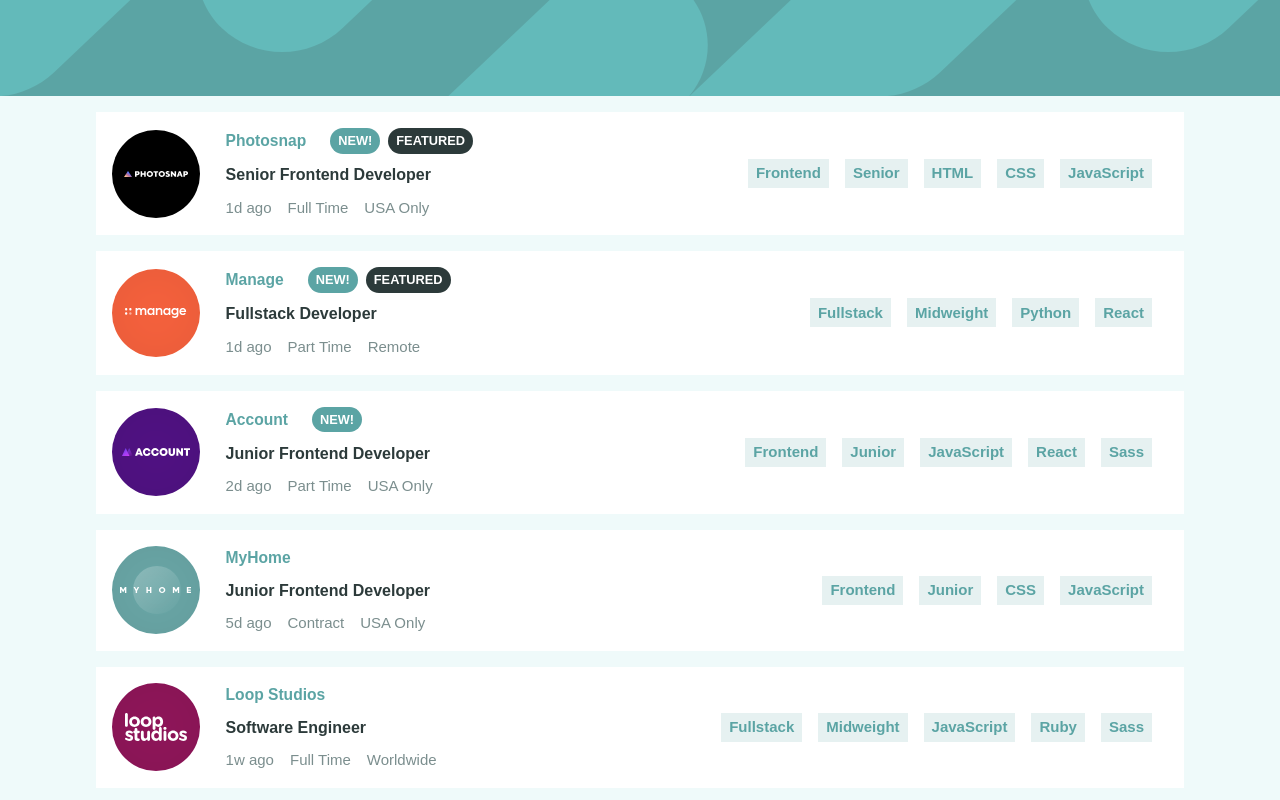
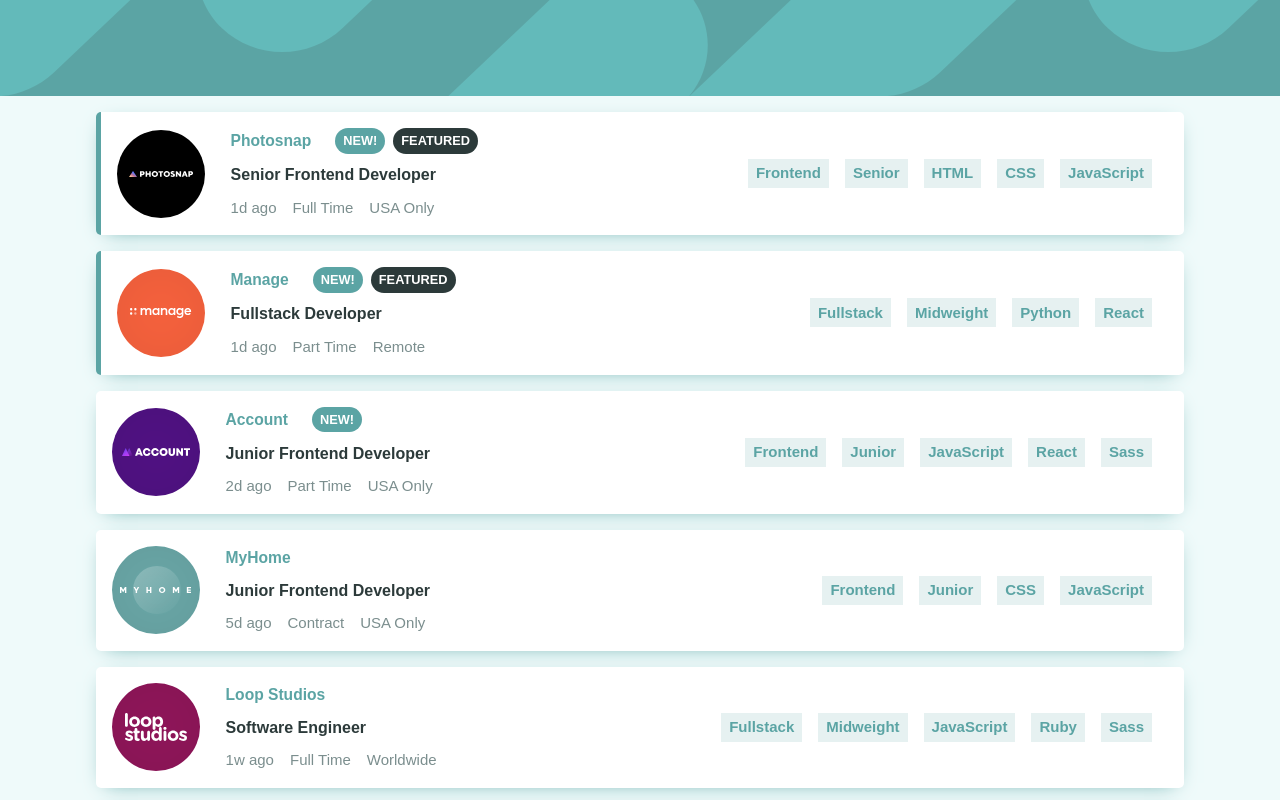
Before and after one commit to ccccchriz/static-job-listings-main, a React (Vite) app: page / in a window 1280 px wide. Shown: the top 800 px of the page. Built offline with nearby package versions, Linux system fonts and the light colour scheme.

Commit message:
added box-shadows, border-radius

```diff
--- a/src/components/Filterbar.css
+++ b/src/components/Filterbar.css
@@ -6,6 +6,10 @@
   display: grid;
   grid-template-columns: 1fr auto;
   justify-content: center;
+
+  border-radius: 5px;
+
+  box-shadow: 0px 0px 20px -10px hsl(var(--clr-primary-cyan));
 }
 
 .filterbar__list {
@@ -23,6 +27,8 @@
   font-weight: var(--fw-bold);
   display: flex;
   justify-content: center;
+  border-radius: 5px;
+  overflow: hidden;
 }
 
 .filterbar__list > li > span {
--- a/src/components/Jobcard.css
+++ b/src/components/Jobcard.css
@@ -8,6 +8,14 @@
 
   font-family: var(--ff-base);
   font-weight: var(--fw-medium);
+
+  border-radius: 5px;
+
+  box-shadow: 0px 5px 20px -10px hsl(var(--clr-primary-cyan));
+}
+
+.jobcard--featured {
+  border-left: hsl(var(--clr-primary-cyan)) solid 5px;
 }
 
 .jobcard > img {
```
